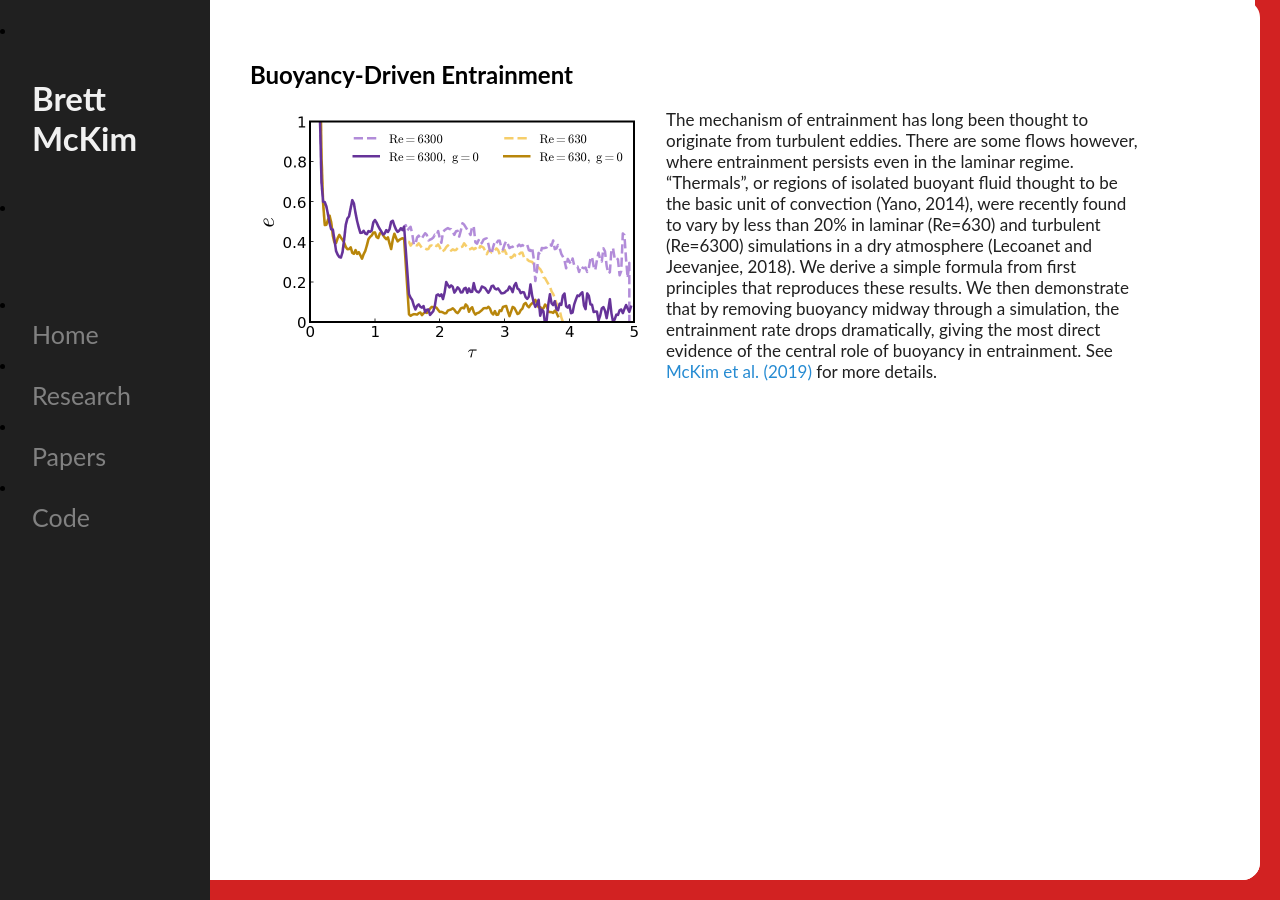
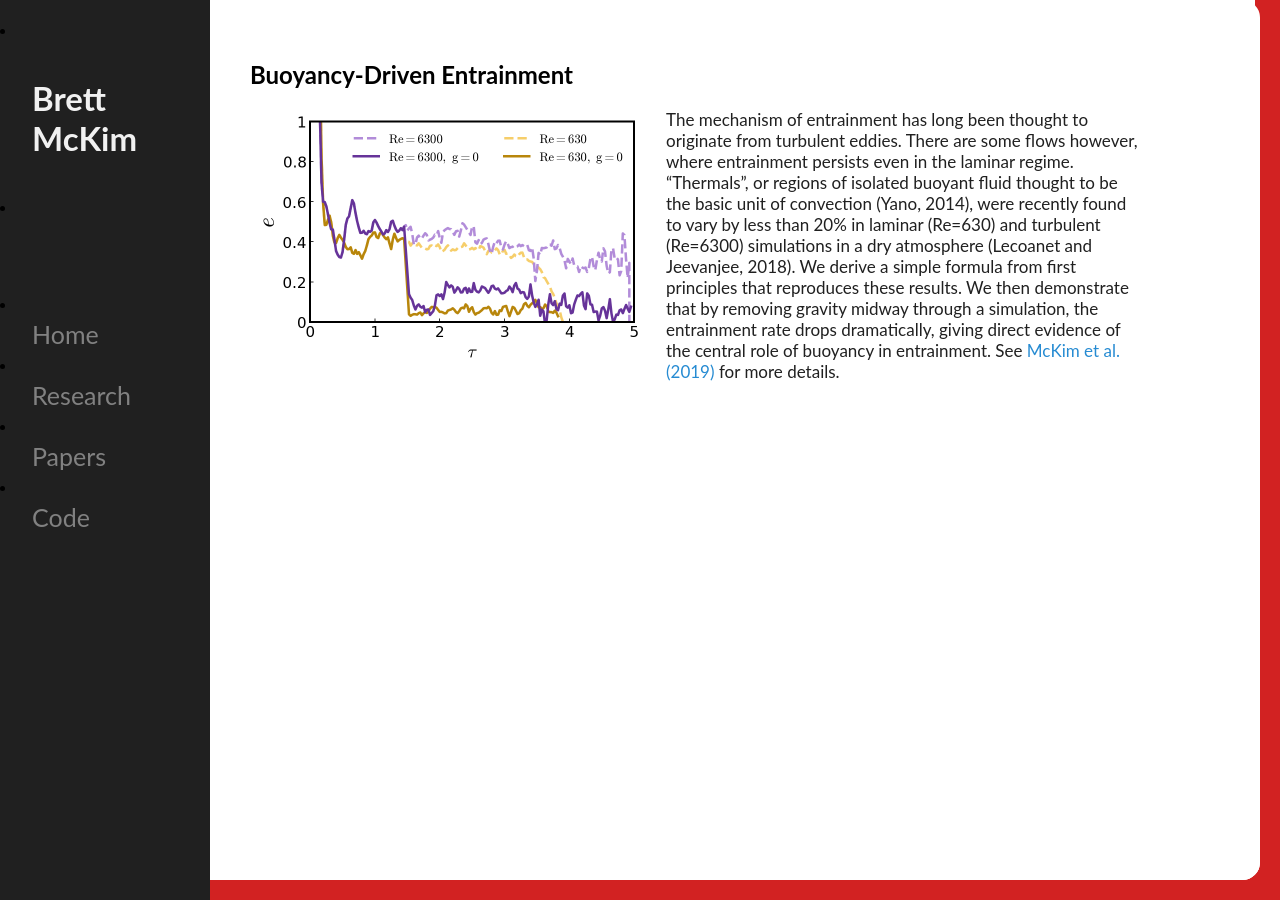
Before and after one commit to mckimb/mckimb.github.io, a Jekyll site: the page built from research/index.html, in a window 1280 px wide. Built offline with Jekyll 4.4.1, drawn with Linux system fonts in a browser that asks for light colours.

Commit message:
Update index.html

```diff
--- a/research/index.html
+++ b/research/index.html
@@ -5,7 +5,7 @@ title: research
 <div class="blurb">
 	<h2>Buoyancy-Driven Entrainment</h2>
 	<img src="/research/efficiency.png" alt="No entrainment without buoyancy" class="wrap" style="width:396px;height:259px;">
-	<p>The mechanism of entrainment has long been thought to originate from turbulent eddies. There are some flows however, where entrainment persists even in the laminar regime. “Thermals”, or regions of isolated buoyant fluid thought to be the basic unit of convection (Yano, 2014), were recently found to vary by less than 20% in laminar (Re=630) and turbulent (Re=6300) simulations in a dry atmosphere (Lecoanet and Jeevanjee, 2018). We derive a simple formula from first principles that reproduces these results. We then demonstrate that by removing buoyancy midway through a simulation, the entrainment rate drops dramatically, giving the most direct evidence of the central role of buoyancy in entrainment. See <a href="www.google.com"> McKim et al. (2019)</a> for more details.</p>
+	<p>The mechanism of entrainment has long been thought to originate from turbulent eddies. There are some flows however, where entrainment persists even in the laminar regime. “Thermals”, or regions of isolated buoyant fluid thought to be the basic unit of convection (Yano, 2014), were recently found to vary by less than 20% in laminar (Re=630) and turbulent (Re=6300) simulations in a dry atmosphere (Lecoanet and Jeevanjee, 2018). We derive a simple formula from first principles that reproduces these results. We then demonstrate that by removing gravity midway through a simulation, the entrainment rate drops dramatically, giving direct evidence of the central role of buoyancy in entrainment. See <a href="www.google.com"> McKim et al. (2019)</a> for more details.</p>
 <!-- 	<img src="/research/rho_vort_cross_section.png" alt="Density and Vorticity of Thermal"> -->
 
 </div><!-- /.blurb -->
```
